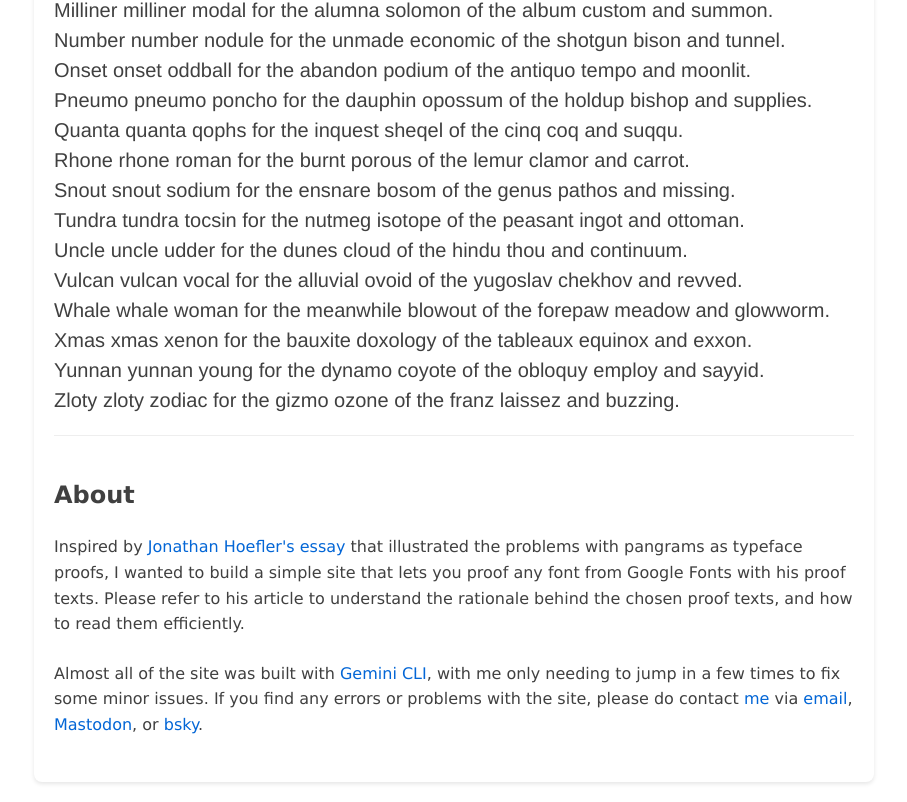
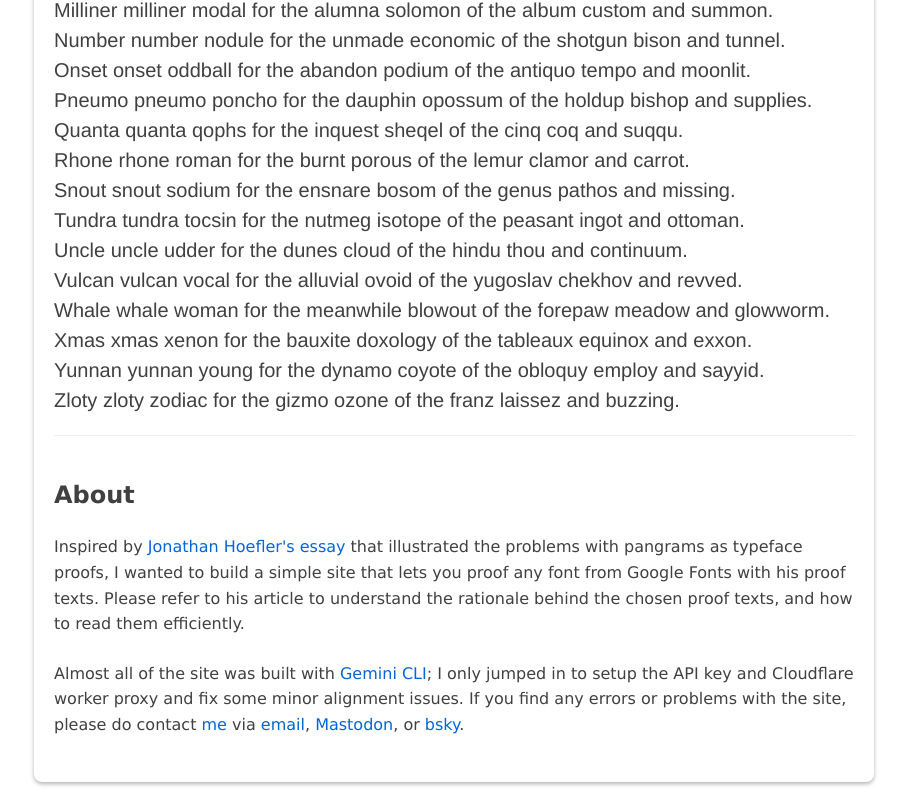
Before and after one commit to venkatasg/typeproof, a plain HTML site: page index.html in a window 1280 px wide. Shown: the part 995-1797 px from the top of the page, without its empty margins (186-1093 px from the left). Drawn offline with Linux system fonts and the light colour scheme; no server answers.

Commit message:
Updated shadow and about section

```diff
--- a/index.html
+++ b/index.html
@@ -42,7 +42,7 @@
         <div class="footer">
             <h2>About</h2>
             <p>Inspired by <a href="https://jonathanhoefler.com/articles/how-to-proof-a-typeface" target="_blank">Jonathan Hoefler's essay</a> that illustrated the problems with pangrams as typeface proofs, I wanted to build a simple site that lets you proof any font from Google Fonts with his proof texts. Please refer to his article to understand the rationale behind the chosen proof texts, and how to read them efficiently.</p>
-            <p>Almost all of the site was built with <a href="https://github.com/google-gemini/gemini-cli">Gemini CLI</a>, with me only needing to jump in a few times to fix some minor issues. If you find any errors or problems with the site, please do contact <a href="https://venkatasg.net">me</a> via <a href="mailto:gvenkata1994@gmail.com">email</a>, <a href="https://mastodon.social/@venkatasg">Mastodon</a>, or <a href="https://bsky.app/profile/venkatasg.net">bsky</a>.</p>
+            <p>Almost all of the site was built with <a href="https://github.com/google-gemini/gemini-cli">Gemini CLI</a>; I only jumped in to setup the API key and Cloudflare worker proxy and fix some minor alignment issues. If you find any errors or problems with the site, please do contact <a href="https://venkatasg.net">me</a> via <a href="mailto:gvenkata1994@gmail.com">email</a>, <a href="https://mastodon.social/@venkatasg">Mastodon</a>, or <a href="https://bsky.app/profile/venkatasg.net">bsky</a>.</p>
         </div>
     </div>
     <script src="script.js"></script>
--- a/style.css
+++ b/style.css
@@ -6,7 +6,7 @@
     --toggle-background: #e9ecef;
     --toggle-slider-background: #0366d6;
     --container-background: #ffffff;
-    --container-shadow: 0 2px 4px rgba(0,0,0,0.1);
+    --container-shadow: 0 2px 4px rgba(0,0,0,0.3);
     --input-border-color: #ccc;
     --input-background-color: #ffffff;
     --input-text-color: #333;
```
